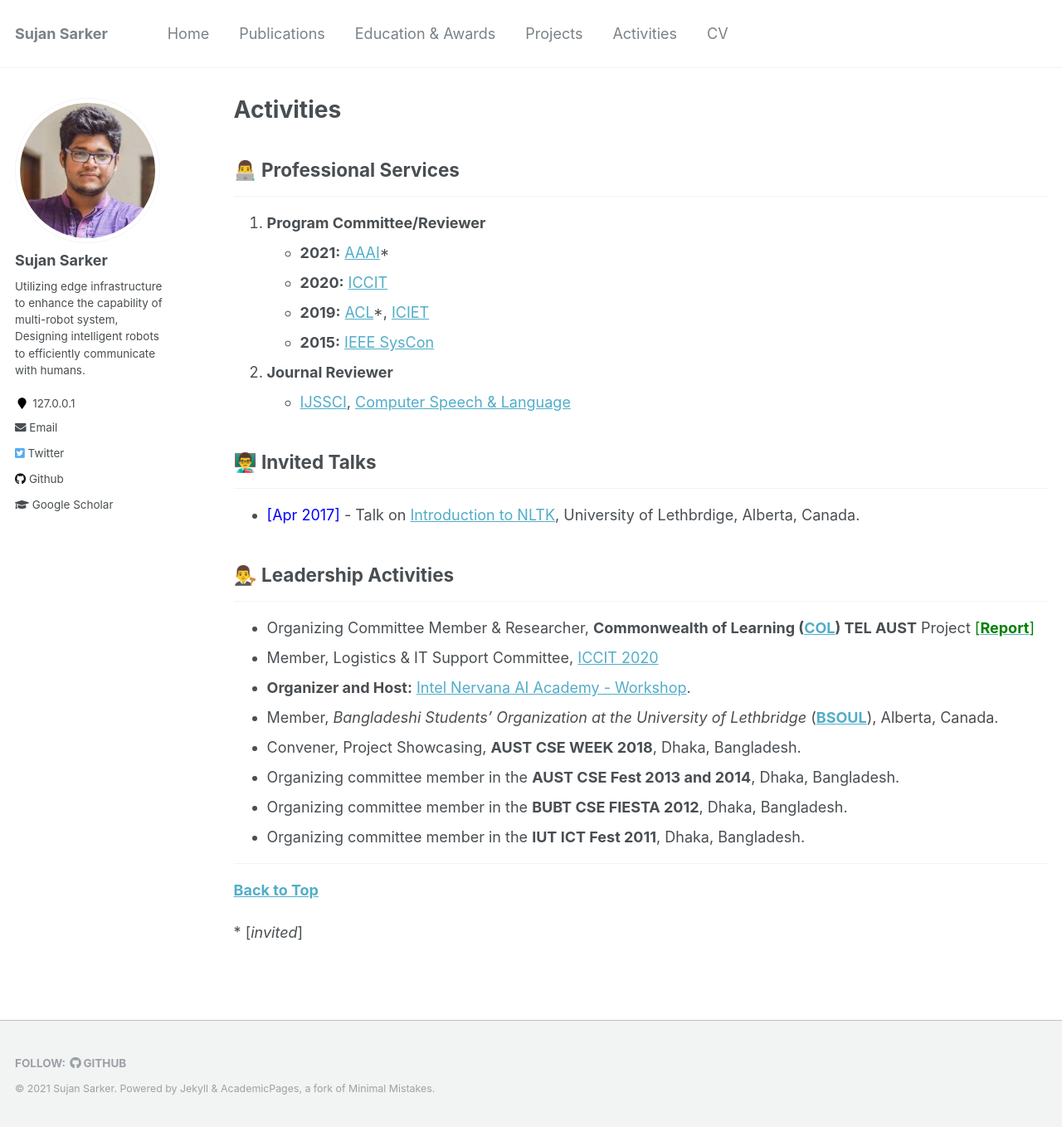
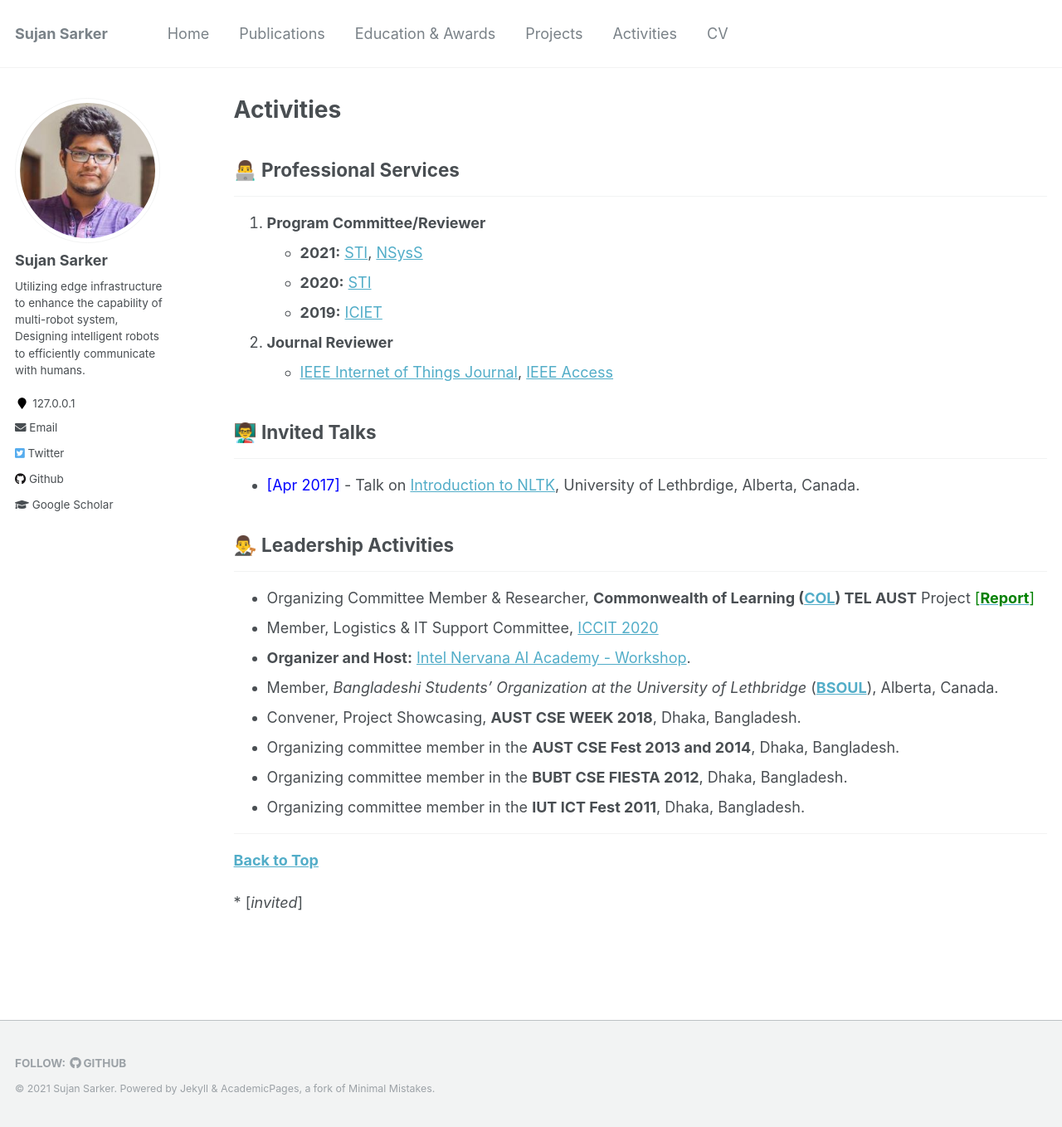
Before and after one commit to sujan-sarker/sujan-sarker.github.io, a Jekyll site: the page built from _pages/activities.md, in a window 1280 px wide and 1358 px high. Shown: the whole window at 83% size. Built offline with Jekyll 4.4.1, drawn with Linux system fonts in a browser that asks for light colours.

Commit message:
Update activities.md

```diff
--- a/_pages/activities.md
+++ b/_pages/activities.md
@@ -9,12 +9,12 @@ author_profile: true
 -------------------------
 
 1. **Program Committee/Reviewer**
-	- **2021:** [AAAI](https://aaai.org/Conferences/AAAI-21/)*
-	- **2020:** [ICCIT](http://iccit.org.bd/2020/)
-	- **2019:** [ACL](https://acl2019.org/EN/index.xhtml.html)*, [ICIET](http://www.enggtech.du.ac.bd/iciet-2019/)
-	- **2015:** [IEEE SysCon](https://2021.ieeesyscon.org/)
+	- **2021:** [STI](http://fse.green.edu.bd/sti-2021/), [NSysS](https://cse.buet.ac.bd/nsyss2021/)
+	- **2020:** [STI](http://fse.green.edu.bd/sti-2021/)
+	- **2019:** [ICIET](http://www.enggtech.du.ac.bd/iciet-2019/)
+
 2. **Journal Reviewer**
-	- [IJSSCI](https://www.igi-global.com/journal/international-journal-software-science-computational/1124), [Computer Speech & Language](https://www.journals.elsevier.com/computer-speech-and-language)
+	- [IEEE Internet of Things Journal](https://ieee-iotj.org/), [IEEE Access](https://ieeeaccess.ieee.org/)
 
 ## 👨‍🏫 Invited Talks
 ----------------
```
